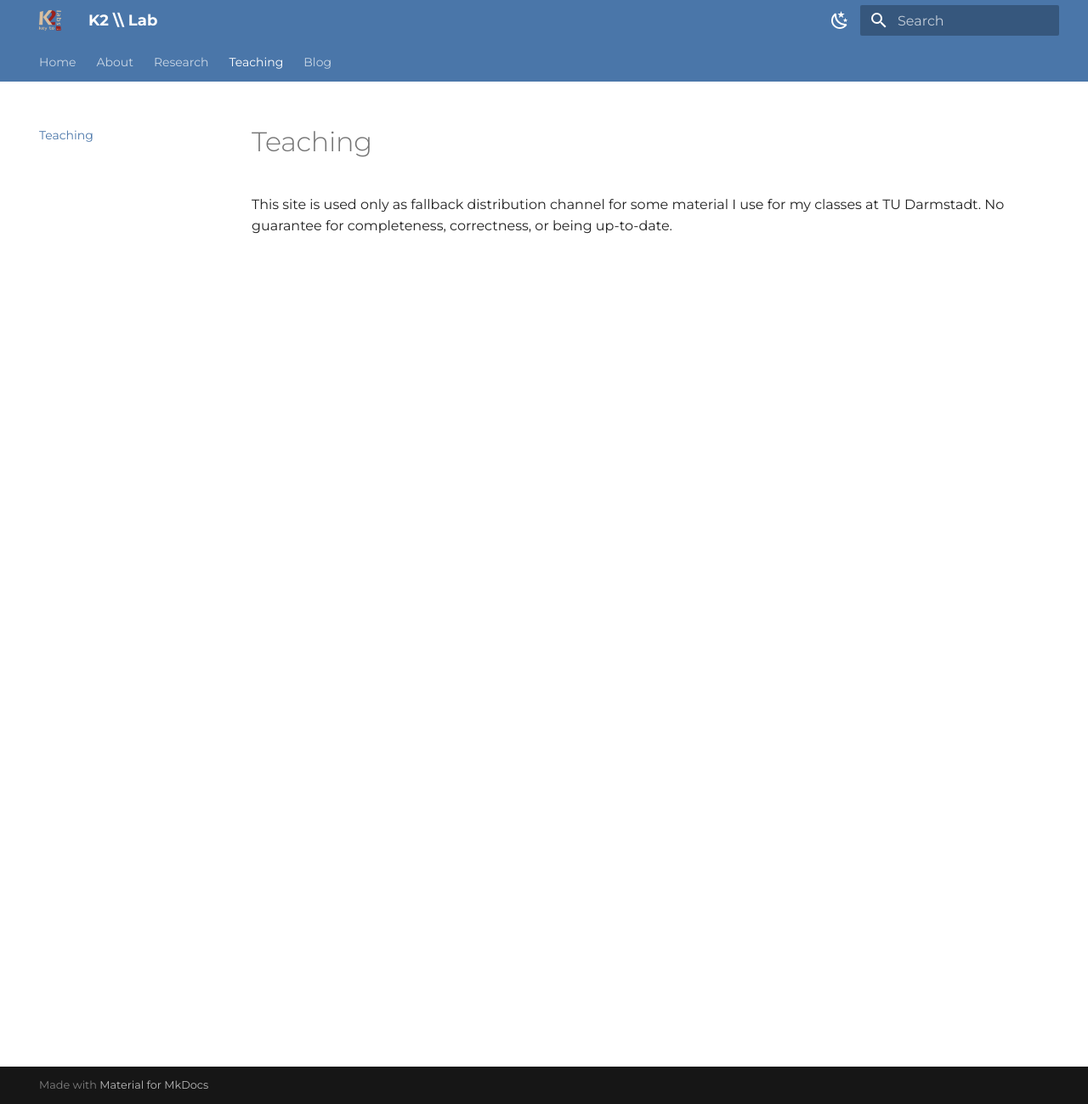
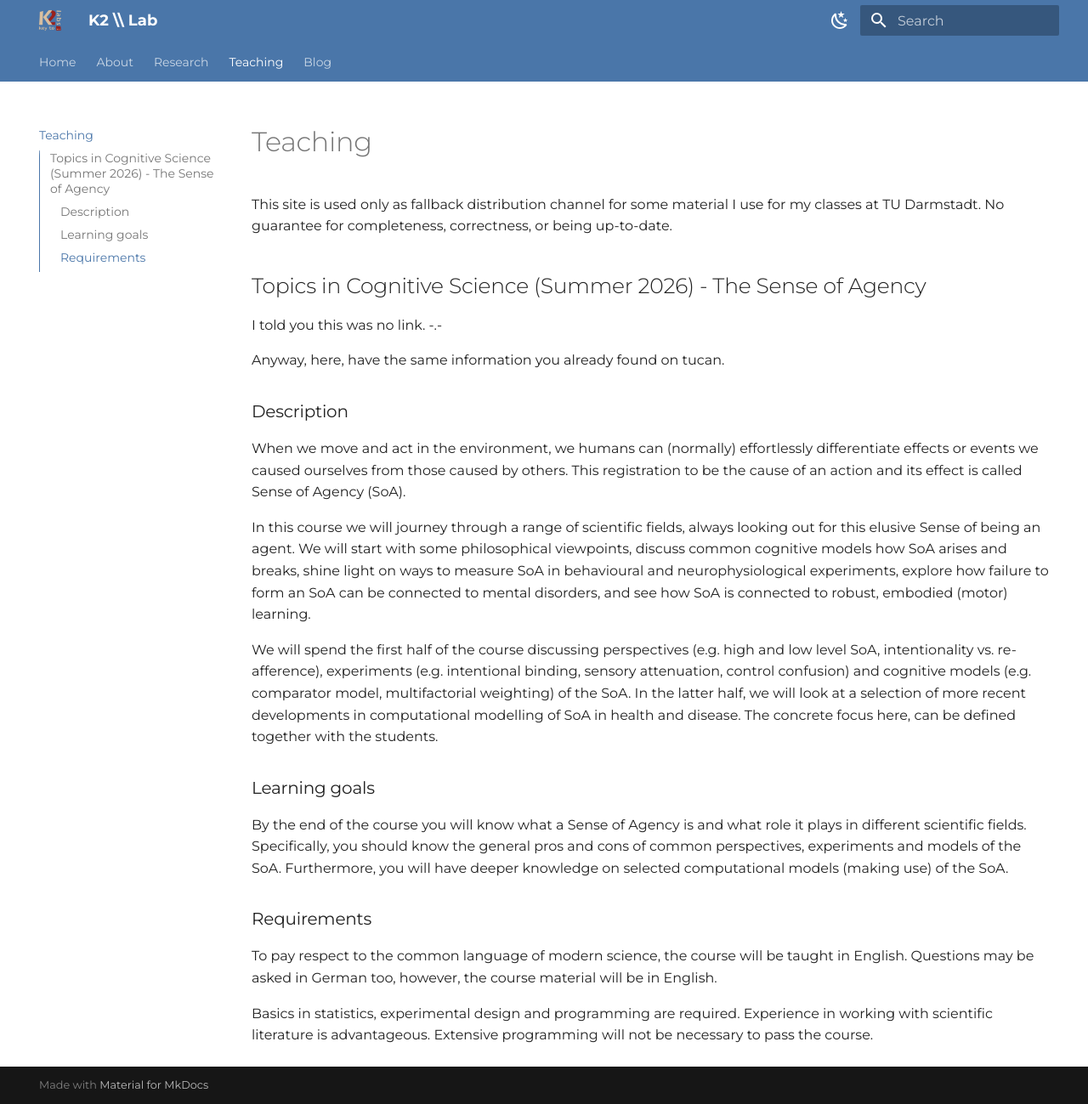
Before and after one commit to uvest/kai_streiling, an MkDocs documentation site: the page built from docs/teaching.md, in a window 1280 px wide and 1299 px high. Shown: the whole window at 85% size. Built offline with MkDocs 1.6.1 and Material for MkDocs 9.7.7, drawn with Linux system fonts in a browser that asks for light colours.

Commit message:
updated for teaching 2026

```diff
--- a/docs/teaching.md
+++ b/docs/teaching.md
@@ -5,3 +5,29 @@ This site is used only as fallback distribution channel for some material I use
 <!-- ## Cognitive Science 3 - Acting (2024)
 
 * [Notebook for experiment analysis (tasks)](./assets/artifacts/Experiment_Analysis.ipynb) -->
+
+## Topics in Cognitive Science (Summer 2026) - The Sense of Agency
+
+I told you this was no link. -.-
+
+Anyway, here, have the same information you already found on tucan.
+
+### Description
+
+When we move and act in the environment, we humans can (normally) effortlessly differentiate effects or events we caused ourselves from those caused by others. This registration to be the cause of an action and its effect is called Sense of Agency (SoA).
+
+In this course we will journey through a range of scientific fields, always looking out for this elusive Sense of being an agent. We will start with some philosophical viewpoints, discuss common cognitive models how SoA arises and breaks, shine light on ways to measure SoA in behavioural and neurophysiological experiments, explore how failure to form an SoA can be connected to mental disorders, and see how SoA is connected to robust, embodied (motor) learning.
+
+We will spend the first half of the course discussing perspectives (e.g. high and low level SoA, intentionality vs. re-afference), experiments (e.g. intentional binding, sensory attenuation, control confusion) and cognitive models (e.g. comparator model, multifactorial weighting) of the SoA. In the latter half, we will look at a selection of more recent developments in computational modelling of SoA in health and disease. The concrete focus here, can be defined together with the students.
+
+### Learning goals
+
+By the end of the course you will know what a Sense of Agency is and what role it plays in different scientific fields. Specifically, you should know the general pros and cons of common perspectives, experiments and models of the SoA. Furthermore, you will have deeper knowledge on selected computational models (making use) of the SoA.
+
+### Requirements
+
+To pay respect to the common language of modern science, the course will be taught in English. Questions may be asked in German too, however, the course material will be in English.
+
+Basics in statistics, experimental design and programming are required.
+Experience in working with scientific literature is advantageous.
+Extensive programming will not be necessary to pass the course.
```
